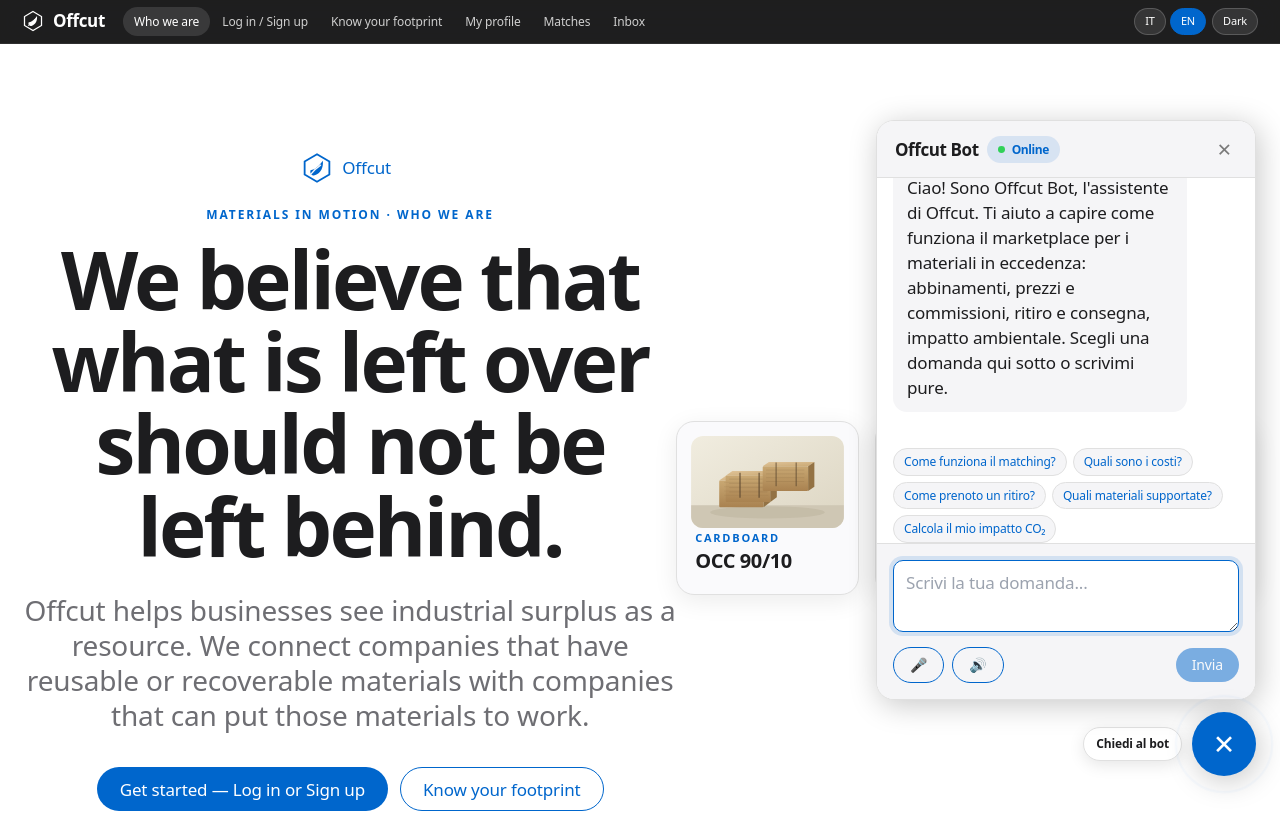
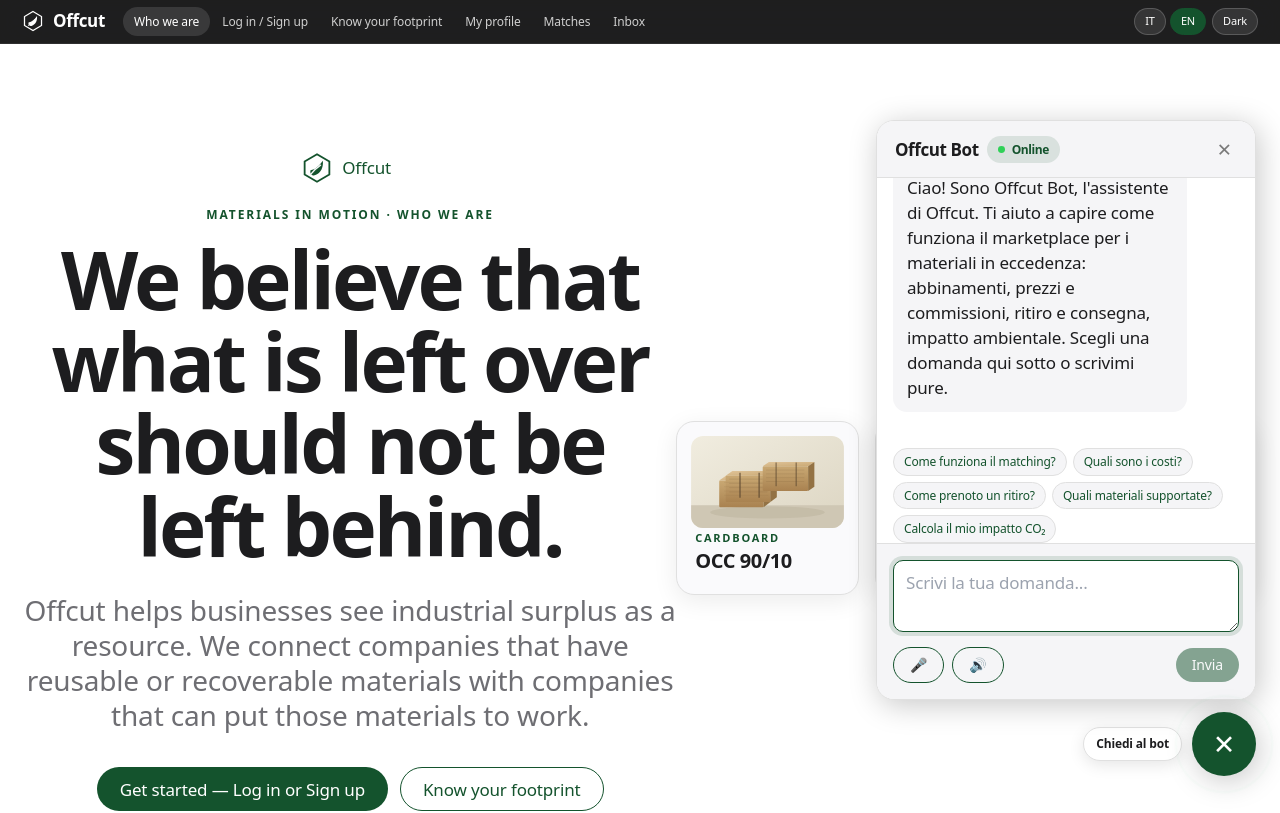
Before and after one commit to Dekker74/apple-all, a Next.js app: page / in a window 1280 px wide. Shown: the top 813 px of the page. Built offline with nearby package versions, Linux system fonts and the light colour scheme; no server answers.

Commit message:
Ship deep-green accents across the site

```diff
--- a/src/app/app/marketplace/page.tsx
+++ b/src/app/app/marketplace/page.tsx
@@ -269,7 +269,7 @@ export default function MarketplacePage() {
                     type="checkbox"
                     checked={checked}
                     onChange={() => toggleCategory(cat.value)}
-                    className="size-3.5 accent-[#0066cc]"
+                    className="size-3.5 accent-[#14532d]"
                   />
                   <span className="text-[11.5px]">{cat.label}</span>
                 </span>
@@ -387,7 +387,7 @@ export default function MarketplacePage() {
             step={25}
             value={filters.radiusKm}
             onChange={(e) => setFilters((p) => ({ ...p, radiusKm: Number(e.target.value) }))}
-            className="mt-1.5 w-full accent-[#0066cc]"
+            className="mt-1.5 w-full accent-[#14532d]"
             aria-label="Raggio di ricerca in chilometri"
           />
         </div>
--- a/src/app/app/requests/new/page.tsx
+++ b/src/app/app/requests/new/page.tsx
@@ -464,7 +464,7 @@ export default function NewRequestPage() {
                   step={25}
                   value={radiusKm}
                   onChange={(e) => setRadiusKm(Number(e.target.value))}
-                  className="mt-3 w-full accent-[#0066cc]"
+                  className="mt-3 w-full accent-[#14532d]"
                   aria-label="Raggio di ritiro"
                 />
                 <div className="mt-1 flex justify-between font-mono text-[12px] text-muted">
--- a/src/app/apple.css
+++ b/src/app/apple.css
@@ -1,11 +1,11 @@
 /* apple.css — Apple-inspired skin layered on top of the legacy Offcut styles.
    The original component contracts and data flows stay untouched; this file only
-   changes presentation: one blue accent, quiet neutral surfaces, fluid motion. */
+   changes presentation: one green accent, quiet neutral surfaces, fluid motion. */
 
 :root {
-  --apple-blue: #0066cc;
-  --apple-blue-focus: #0071e3;
-  --apple-blue-on-dark: #2997ff;
+  --apple-blue: #14532d;
+  --apple-blue-focus: #166534;
+  --apple-blue-on-dark: #6ee7a8;
   --apple-ink: #1d1d1f;
   --apple-muted: #7a7a7a;
   --apple-canvas: #ffffff;
@@ -28,9 +28,9 @@
   --ink: #1d1d1f;
   --mut: #7a7a7a;
   --line: #e0e0e0;
-  --moss: #0066cc;
-  --moss-hover: #0071e3;
-  --mint: #eaf2fb;
+  --moss: #14532d;
+  --moss-hover: #166534;
+  --mint: #e4f1e8;
   --amb: #8a5410;
   --on: #ffffff;
   --danger: #c4372c;
@@ -38,10 +38,10 @@
 
 html.dark,
 :root[data-theme="dark"] {
-  /* Slightly deeper than iOS blue so white labels keep readable contrast. */
-  --apple-blue: #0071e3;
-  --apple-blue-focus: #0066cc;
-  --apple-blue-on-dark: #2997ff;
+  /* Deep green for filled controls, mint for labels on dark surfaces. */
+  --apple-blue: #1b6e45;
+  --apple-blue-focus: #14532d;
+  --apple-blue-on-dark: #6ee7a8;
   --apple-ink: #ffffff;
   --apple-muted: #cccccc;
   --apple-canvas: #1d1d1f;
@@ -56,16 +56,16 @@ html.dark,
   --ink: #ffffff;
   --mut: #cccccc;
   --line: #3a3a3c;
-  --moss: #2997ff;
-  --moss-hover: #0a84ff;
-  --mint: #10263d;
+  --moss: #6ee7a8;
+  --moss-hover: #86efac;
+  --mint: #10291c;
   --on: #ffffff;
 }
 
 @media (prefers-color-scheme: dark) {
   :root:not([data-theme="light"]):not(.dark) {
-    --apple-blue: #0071e3;
-    --apple-blue-focus: #0066cc;
+    --apple-blue: #1b6e45;
+    --apple-blue-focus: #14532d;
     --apple-ink: #ffffff;
     --apple-muted: #cccccc;
     --apple-canvas: #1d1d1f;
@@ -79,9 +79,9 @@ html.dark,
     --ink: #ffffff;
     --mut: #cccccc;
     --line: #3a3a3c;
-    --moss: #2997ff;
-    --moss-hover: #0a84ff;
-    --mint: #10263d;
+    --moss: #6ee7a8;
+    --moss-hover: #86efac;
+    --mint: #10291c;
     --on: #ffffff;
   }
 }
@@ -133,12 +133,12 @@ h3 {
 }
 
 ::selection {
-  background: #d8e9fb;
+  background: #d8ecdf;
   color: #1d1d1f;
 }
 
 .dark ::selection {
-  background: #1a3f66;
+  background: #123a28;
   color: #ffffff;
 }
 
@@ -603,10 +603,10 @@ main.offcut-main-bare {
 .dark [class~="bg-mist/40"],
 .dark [class~="bg-mist/60"] { background-color: rgb(42 42 44 / 0.6) !important; }
 .dark [class~="bg-line/60"] { background-color: rgb(58 58 60 / 0.7) !important; }
-.dark [class~="bg-moss/50"] { background-color: rgb(10 132 255 / 0.5) !important; }
-.dark [class~="bg-moss/60"] { background-color: rgb(10 132 255 / 0.6) !important; }
-.dark [class~="bg-moss/70"] { background-color: rgb(10 132 255 / 0.7) !important; }
-.dark [class~="bg-forest/40"] { background-color: rgb(10 132 255 / 0.4) !important; }
+.dark [class~="bg-moss/50"] { background-color: rgb(27 110 69 / 0.5) !important; }
+.dark [class~="bg-moss/60"] { background-color: rgb(27 110 69 / 0.6) !important; }
+.dark [class~="bg-moss/70"] { background-color: rgb(27 110 69 / 0.7) !important; }
+.dark [class~="bg-forest/40"] { background-color: rgb(27 110 69 / 0.4) !important; }
 .dark [class~="bg-amber/10"],
 .dark [class~="bg-amber/15"] { background-color: rgb(224 169 68 / 0.12) !important; }
 .dark [class~="bg-amber/50"] { background-color: rgb(224 169 68 / 0.4) !important; }
@@ -615,7 +615,7 @@ main.offcut-main-bare {
 .dark [class~="bg-lime/25"],
 .dark [class~="bg-lime/30"] { background-color: rgb(255 255 255 / 0.09) !important; }
 .dark [class~="bg-sky/10"],
-.dark [class~="bg-sky/15"] { background-color: rgb(10 132 255 / 0.12) !important; }
+.dark [class~="bg-sky/15"] { background-color: rgb(27 110 69 / 0.12) !important; }
 .dark [class~="bg-danger/5"],
 .dark [class~="bg-danger/10"] { background-color: rgb(255 69 58 / 0.12) !important; }
 
@@ -631,7 +631,7 @@ main.offcut-main-bare {
 .dark [class~="border-sage/70"],
 .dark [class~="border-sage/80"],
 .dark [class~="border-forest/40"],
-.dark [class~="border-moss/30"] { border-color: rgb(10 132 255 / 0.32) !important; }
+.dark [class~="border-moss/30"] { border-color: rgb(27 110 69 / 0.32) !important; }
 .dark [class~="border-lime/20"],
 .dark [class~="border-lime/50"],
 .dark [class~="border-lime/60"] { border-color: rgb(255 255 255 / 0.18) !important; }
@@ -641,12 +641,12 @@ main.offcut-main-bare {
 .dark [class~="border-danger/25"],
 .dark [class~="border-danger/30"],
 .dark [class~="border-danger/40"] { border-color: rgb(255 69 58 / 0.32) !important; }
-.dark [class~="border-sky/30"] { border-color: rgb(10 132 255 / 0.35) !important; }
+.dark [class~="border-sky/30"] { border-color: rgb(27 110 69 / 0.35) !important; }
 .dark [class~="ring-moss/20"],
 .dark [class~="ring-moss/25"],
 .dark [class~="ring-moss/30"],
 .dark [class~="ring-moss/40"],
-.dark [class~="ring-white/15"] { --tw-ring-color: rgb(10 132 255 / 0.28) !important; }
+.dark [class~="ring-white/15"] { --tw-ring-color: rgb(27 110 69 / 0.28) !important; }
 .dark [class~="divide-line/60"],
 .dark [class~="divide-line/70"] { border-color: rgb(58 58 60 / 0.7) !important; }
 .dark [class~="divide-line/60"] > :not([hidden]) ~ :not([hidden]),
@@ -665,7 +665,7 @@ main.offcut-main-bare {
 .dark [class~="text-paper/55"],
 .dark [class~="text-paper/60"] { color: rgb(255 255 255 / 0.72) !important; }
 .dark [class~="text-paper/80"] { color: rgb(255 255 255 / 0.86) !important; }
-.dark [class~="text-lime/70"] { color: rgb(150 220 255 / 0.85) !important; }
+.dark [class~="text-lime/70"] { color: rgb(168 238 198 / 0.85) !important; }
 
 .dark [class~="bg-forest"] .text-paper,
 .dark [class~="bg-forest"].text-paper,
@@ -1336,7 +1336,7 @@ main.offcut-main-no-header {
   display: grid;
   place-items: center;
   font-size: 27px;
-  box-shadow: 0 10px 28px rgba(0, 0, 0, 0.28), 0 0 0 6px rgb(10 132 255 / 0.16);
+  box-shadow: 0 10px 28px rgba(0, 0, 0, 0.28), 0 0 0 6px rgb(110 231 168 / 0.16);
   transition: transform 280ms var(--apple-ease), background-color 220ms ease;
   animation: apple-breathe 2.8s ease-in-out infinite;
 }
@@ -1346,7 +1346,7 @@ main.offcut-main-no-header {
   position: absolute;
   inset: -9px;
   border-radius: 999px;
-  border: 2px solid rgb(10 132 255 / 0.35);
+  border: 2px solid rgb(110 231 168 / 0.35);
   animation: chat-pulse-ring 2.2s ease-out infinite;
   pointer-events: none;
 }
--- a/src/app/globals.css
+++ b/src/app/globals.css
@@ -4,16 +4,16 @@
 
 @layer base {
   :root {
-    /* Apple-inspired palette: one blue accent, quiet neutral surfaces. */
+    /* Apple-inspired palette: one green accent, quiet neutral surfaces. */
     --bg: #f5f5f7;
     --sf: #ffffff;
     --sf2: #fafafc;
     --ink: #1d1d1f;
     --mut: #7a7a7a;
     --line: #e0e0e0;
-    --moss: #0066cc;
-    --moss-hover: #0071e3;
-    --mint: #eaf2fb;
+    --moss: #14532d;
+    --moss-hover: #166534;
+    --mint: #e4f1e8;
     --amb: #8a5410;
     --on: #ffffff;
     --danger: #c4372c;
@@ -25,19 +25,19 @@
     --card-foreground: 0 0% 11%;
     --popover: 0 0% 100%;
     --popover-foreground: 0 0% 11%;
-    --primary: 211 100% 40%;
+    --primary: 152 61% 21%;
     --primary-foreground: 0 0% 100%;
     --secondary: 240 5% 96%;
     --secondary-foreground: 0 0% 11%;
     --muted: 240 5% 96%;
     --muted-foreground: 0 0% 48%;
-    --accent: 211 100% 95%;
-    --accent-foreground: 211 100% 40%;
+    --accent: 150 30% 92%;
+    --accent-foreground: 152 61% 21%;
     --destructive: 4 72% 48%;
     --destructive-foreground: 0 0% 100%;
     --border: 0 0% 88%;
     --input: 0 0% 86%;
-    --ring: 211 100% 40%;
+    --ring: 152 61% 21%;
     --radius: 1.125rem;
   }
 
@@ -316,9 +316,9 @@
   --ink: #ffffff;
   --mut: #cccccc;
   --line: #3a3a3c;
-  --moss: #2997ff;
-  --moss-hover: #0a84ff;
-  --mint: #10263d;
+  --moss: #6ee7a8;
+  --moss-hover: #86efac;
+  --mint: #10291c;
   --amb: #e0a944;
   --on: #ffffff;
   --danger: #ff453a;
@@ -360,11 +360,11 @@
 }
 
 .dark [class~="border-sage"] {
-  border-color: #1a3550;
+  border-color: #1d4a33;
 }
 
 .dark [class~="border-forest"] {
-  border-color: #12406b;
+  border-color: #14532d;
 }
 
 .dark [class~="text-ink"],
@@ -381,15 +381,15 @@
 }
 
 .dark [class~="text-moss"] {
-  color: #2997ff;
+  color: #6ee7a8;
 }
 
 .dark [class~="text-sage"] {
-  color: #2997ff;
+  color: #6ee7a8;
 }
 
 .dark [class~="text-forest"] {
-  color: #409cff;
+  color: #86efac;
 }
 
 /* On dark chips, keep label text legible. */
@@ -399,7 +399,7 @@
 }
 
 .dark [class~="text-sky"] {
-  color: #70b7ff;
+  color: #7fd8ad;
 }
 
 .dark [class~="text-amber"] {
@@ -412,11 +412,11 @@
 }
 
 .dark [class~="bg-forest"] {
-  background-color: #0066cc;
+  background-color: #14532d;
 }
 
 .dark [class~="bg-moss"] {
-  background-color: #0a84ff;
+  background-color: #1b6e45;
 }
 
 .dark [class~="bg-lime"] {
@@ -429,7 +429,7 @@
 }
 
 .dark [class~="bg-sage"] {
-  background-color: #10263d;
+  background-color: #10291c;
 }
 
 .dark [class~="bg-danger"] {
@@ -445,7 +445,7 @@
 }
 
 .dark [class~="bg-sky"] {
-  background-color: #10263d;
+  background-color: #10291c;
 }
 
 .dark .marketing-header {
@@ -470,15 +470,15 @@
 }
 
 .dark :focus-visible {
-  outline-color: #409cff;
+  outline-color: #86efac;
 }
 
 .dark :where(input, select, textarea):focus-visible {
-  outline-color: rgba(64, 156, 255, 0.35);
+  outline-color: rgba(110, 231, 168, 0.35);
 }
 
 .dark ::selection {
-  background: #1a3f66;
+  background: #123a28;
   color: #ffffff;
 }
 
--- a/src/app/offcut.css
+++ b/src/app/offcut.css
@@ -2,25 +2,25 @@
 
 :root{
   --bg:#f5f5f7;--sf:#ffffff;--sf2:#fafafc;--ink:#1d1d1f;--mut:#7a7a7a;--line:#e0e0e0;
-  --moss:#0066cc;--moss-hover:#0071e3;--mint:#eaf2fb;--amb:#8a5410;--on:#ffffff;--danger:#c4372c;
+  --moss:#14532d;--moss-hover:#166534;--mint:#e4f1e8;--amb:#8a5410;--on:#ffffff;--danger:#c4372c;
   box-sizing:border-box;padding-top:env(safe-area-inset-top,0px);padding-bottom:env(safe-area-inset-bottom,0px);color-scheme:light
 }
 @media(prefers-color-scheme:dark){
   :root:not([data-theme="light"]){
     --bg:#000000;--sf:#1d1d1f;--sf2:#2a2a2c;--ink:#ffffff;--mut:#cccccc;--line:#3a3a3c;
-    --moss:#2997ff;--moss-hover:#0a84ff;--mint:#10263d;--amb:#e0a944;--on:#ffffff;--danger:#ff453a;
+    --moss:#6ee7a8;--moss-hover:#86efac;--mint:#10291c;--amb:#e0a944;--on:#ffffff;--danger:#ff453a;
     color-scheme:dark
   }
 }
 :root[data-theme="dark"]{
   --bg:#000000;--sf:#1d1d1f;--sf2:#2a2a2c;--ink:#ffffff;--mut:#cccccc;--line:#3a3a3c;
-  --moss:#2997ff;--moss-hover:#0a84ff;--mint:#10263d;--amb:#e0a944;--on:#ffffff;--danger:#ff453a;
+  --moss:#6ee7a8;--moss-hover:#86efac;--mint:#10291c;--amb:#e0a944;--on:#ffffff;--danger:#ff453a;
   color-scheme:dark
 }
 /* The app toggles a .dark class; keep it in sync with the reference palette. */
 html.dark{
   --bg:#000000;--sf:#1d1d1f;--sf2:#2a2a2c;--ink:#ffffff;--mut:#cccccc;--line:#3a3a3c;
-  --moss:#2997ff;--moss-hover:#0a84ff;--mint:#10263d;--amb:#e0a944;--on:#ffffff;--danger:#ff453a;
+  --moss:#6ee7a8;--moss-hover:#86efac;--mint:#10291c;--amb:#e0a944;--on:#ffffff;--danger:#ff453a;
   color-scheme:dark
 }
 
--- a/src/components/ui/button.tsx
+++ b/src/components/ui/button.tsx
@@ -9,9 +9,9 @@ const buttonVariants = cva(
     variants: {
       variant: {
         default:
-          "bg-moss text-white shadow-none hover:bg-[#0071e3]",
+          "bg-moss text-white shadow-none hover:bg-[#166534]",
         accent:
-          "bg-mint text-moss shadow-none hover:bg-[#d8e9fb]",
+          "bg-mint text-moss shadow-none hover:bg-[#d8ecdf]",
         outline:
           "border border-line bg-white text-ink hover:border-moss hover:bg-mint",
         subtle: "bg-sand text-moss hover:bg-mist",
--- a/tailwind.config.ts
+++ b/tailwind.config.ts
@@ -12,18 +12,18 @@ const config: Config = {
     extend: {
       colors: {
         ink: "#1d1d1f",
-        forest: "#0066cc",
-        moss: "#0066cc",
-        sage: "#2997ff",
-        mist: "#eaf2fb",
-        lime: "#eaf2fb",
+        forest: "#14532d",
+        moss: "#14532d",
+        sage: "#2f7a52",
+        mist: "#e4f1e8",
+        lime: "#e4f1e8",
         paper: "#f5f5f7",
         sand: "#fafafc",
         line: "#e0e0e0",
         muted: "#7a7a7a",
         clay: "#a8543b",
         amber: "#8a5410",
-        sky: "#3c6a80",
+        sky: "#2f6b52",
         danger: "#c4372c",
         background: "hsl(var(--background))",
         foreground: "hsl(var(--foreground))",
```
